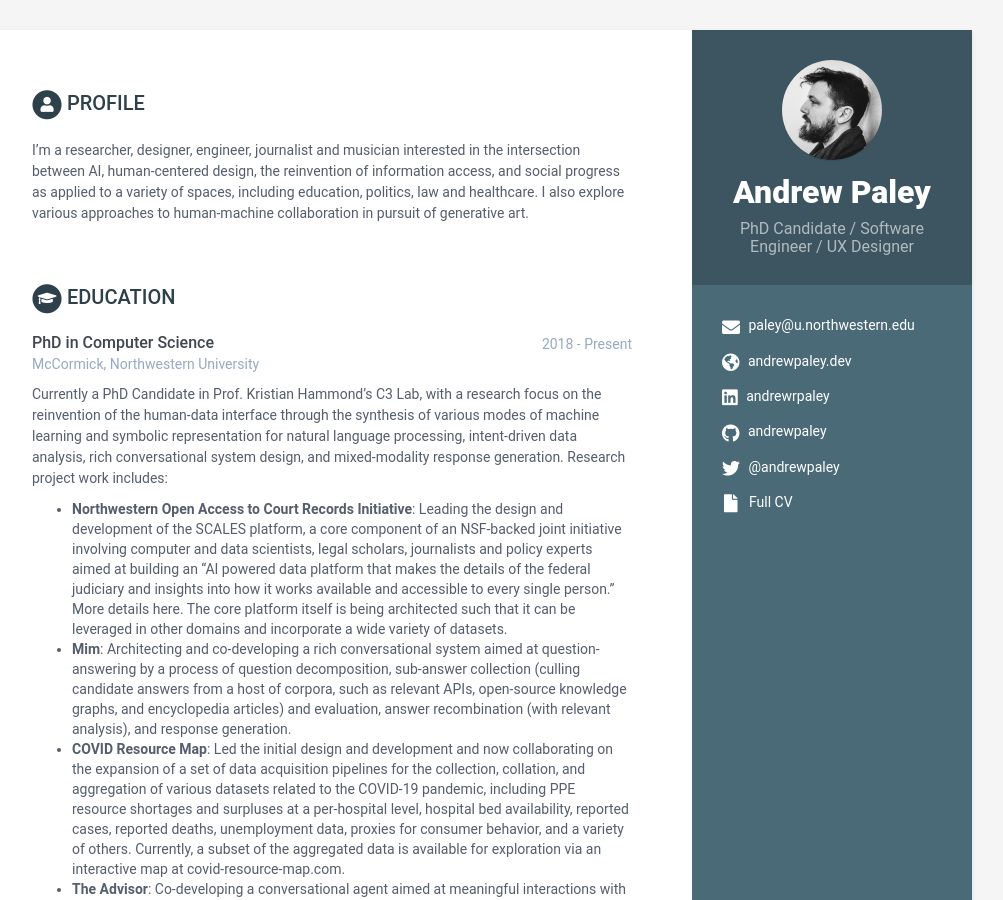
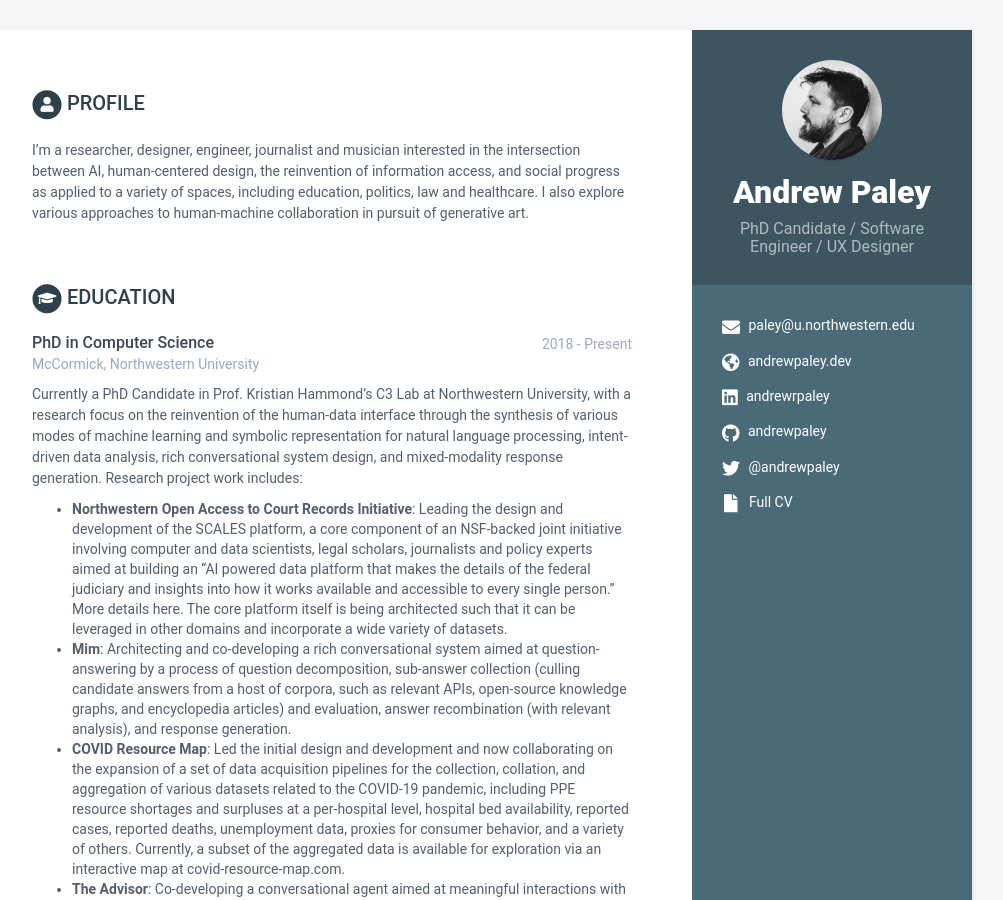
Before and after one commit to andrewpaley/andrewpaley.github.io, a Jekyll site: the page built from index.html, in a window 1280 px wide and 900 px high. Shown: the whole window, without its empty margins (168-1171 px from the left). Built offline with Jekyll 4.4.1, drawn with Linux system fonts in a browser that asks for light colours; some of the changed text lies outside the part shown.

```diff
--- a/_data/data.yml
+++ b/_data/data.yml
@@ -44,7 +44,7 @@
       university: McCormick, Northwestern University
       time: 2018 - Present
       details: |
-        Currently a PhD Candidate in Prof. Kristian Hammond’s C3 Lab, with a research focus on the reinvention of the human-data interface through the synthesis of various modes of machine learning and symbolic representation for natural language processing, intent-driven data analysis, rich conversational system design, and mixed-modality response generation. Research project work includes:
+        Currently a PhD Candidate in Prof. Kristian Hammond’s C3 Lab at Northwestern University, with a research focus on the reinvention of the human-data interface through the synthesis of various modes of machine learning and symbolic representation for natural language processing, intent-driven data analysis, rich conversational system design, and mixed-modality response generation. Research project work includes:
           - __Northwestern Open Access to Court Records Initiative__: Leading the design and development of the SCALES platform, a core component of an NSF-backed joint initiative involving computer and data scientists, legal scholars, journalists and policy experts aimed at building an "AI powered data platform that makes the details of the federal judiciary and insights into how it works available and accessible to every single person." More details here. The core platform itself is being architected such that it can be leveraged in other domains and incorporate a wide variety of datasets.
           - __Mim__: Architecting and co-developing a rich conversational system aimed at question-answering by a process of question decomposition, sub-answer collection (culling candidate answers from a host of corpora, such as relevant APIs, open-source knowledge graphs, and encyclopedia articles) and evaluation, answer recombination (with relevant analysis), and response generation.
           - __COVID Resource Map__: Led the initial design and development and now collaborating on the expansion of a set of data acquisition pipelines for the collection, collation, and aggregation of various datasets related to the COVID-19 pandemic, including PPE resource shortages and surpluses at a per-hospital level, hospital bed availability, reported cases, reported deaths, unemployment data, proxies for consumer behavior, and a variety of others. Currently, a subset of the aggregated data is available for exploration via an interactive map at covid-resource-map.com.
@@ -97,7 +97,7 @@
       time: 2008 - 2009
       company: JW Player (formerly LongTail Video), New York City
       details: |
-        Lead designer and frontend engineer at company specializing in creating tools for video publishing and monetization; company properties include popular open-source media player, the JW Player. Maintained the website and aspects of registration and invoice systems including design, A/B testing, and SEO of highly trafficked player download pages.
+        Lead designer and front-end engineer at company specializing in creating tools for video publishing and monetization; company properties include popular open-source media player, the JW Player. Maintained the website and aspects of registration and invoice systems including design, A/B testing, and SEO of highly trafficked player download pages.
 
     - role: Musician
       time: 2002 - Present
```
